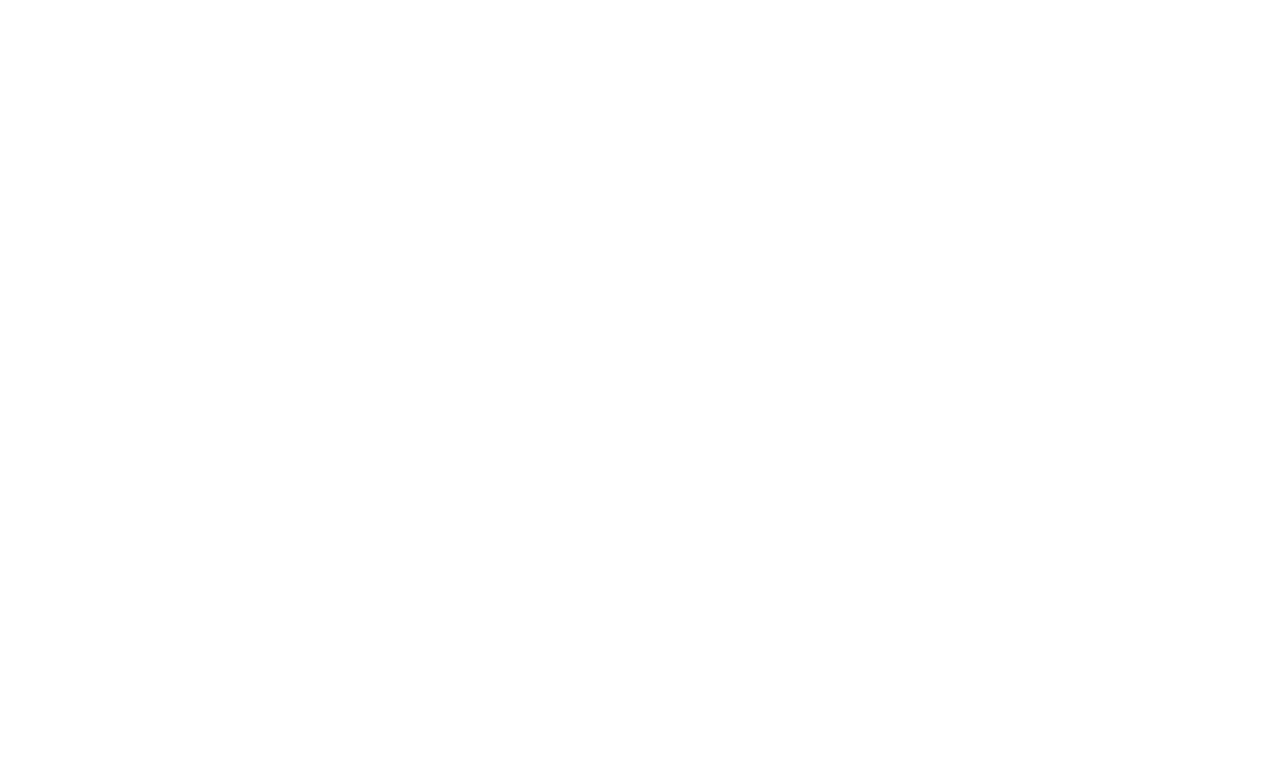
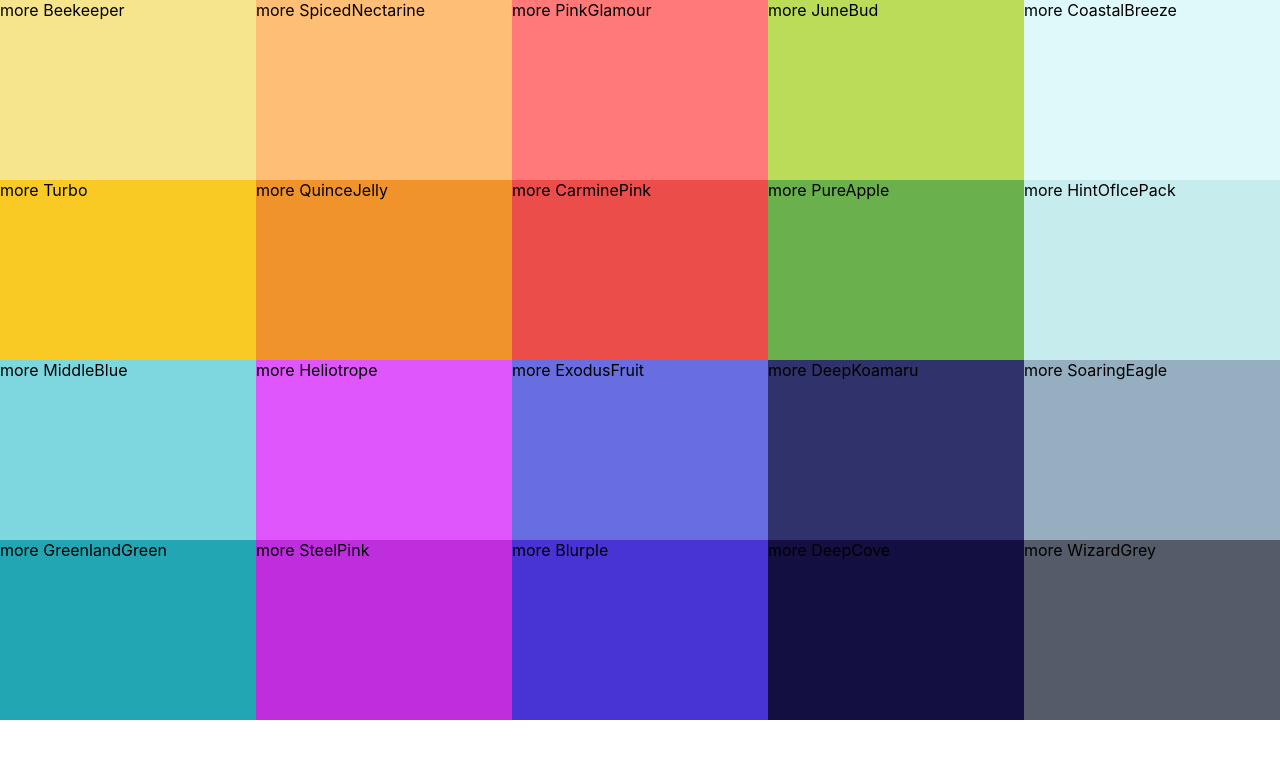
Before and after one commit to AdrianKusek/react-colors, a React (Create React App) app: page / in a window 1280 px wide. Shown: the top 758 px of the page. Built offline with nearby package versions, Linux system fonts and the light colour scheme.

Commit message:
add colorbox

```diff
--- /dev/null
+++ b/src/ColorBox.css
@@ -0,0 +1,11 @@
+.ColorBox{
+    width: 20%;
+    height: 25%;
+    margin: 0 auto;
+    display: inline-block;
+    position: relative;
+    cursor: pointer;
+
+
+
+}
--- /dev/null
+++ b/src/ColorBox.js
@@ -0,0 +1,11 @@
+import React from 'react';
+import './ColorBox.css'
+
+export default function ColorBox({ background, name }) {
+  return (
+    <div style={{ background }} className='ColorBox'>
+        <span>more </span>
+        <span>{name}</span>
+    </div>
+  );
+}
--- /dev/null
+++ b/src/Pallete.css
@@ -0,0 +1,6 @@
+.Pallete{
+    height: 100vh;
+}
+.Pallete-colors{
+    height: 90%;
+}
--- a/src/Pallete.js
+++ b/src/Pallete.js
@@ -1,11 +1,15 @@
 import React from 'react'
+import ColorBox from './ColorBox'
+import './Pallete.css'
 
-export default function Pallete() {
+export default function Pallete(props) {
+  const colorBoxes = props.colors.map(color =>(<ColorBox background={color.color} name={color.name}/>))
   return (
     <div className='Pallete'>
         {/* navbar goes here */}
         <div className='Pallete-colors'>
             {/* bunch of color boxes */}
+        {colorBoxes}
         </div>
         {/* footer later yo */}
     </div>
```
